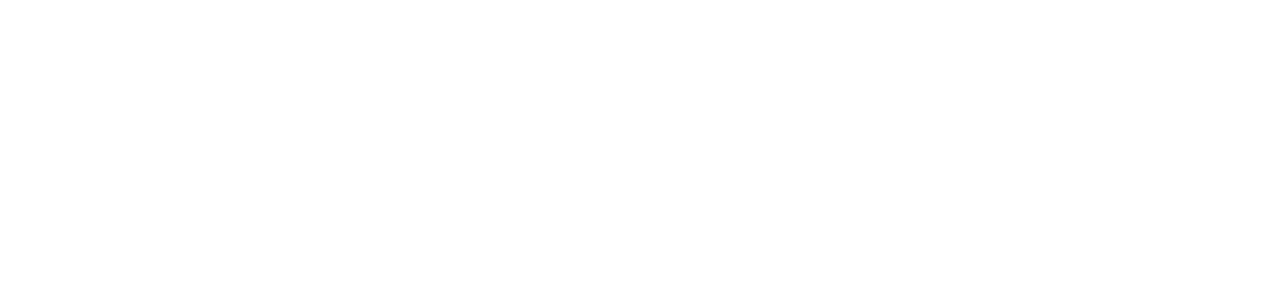
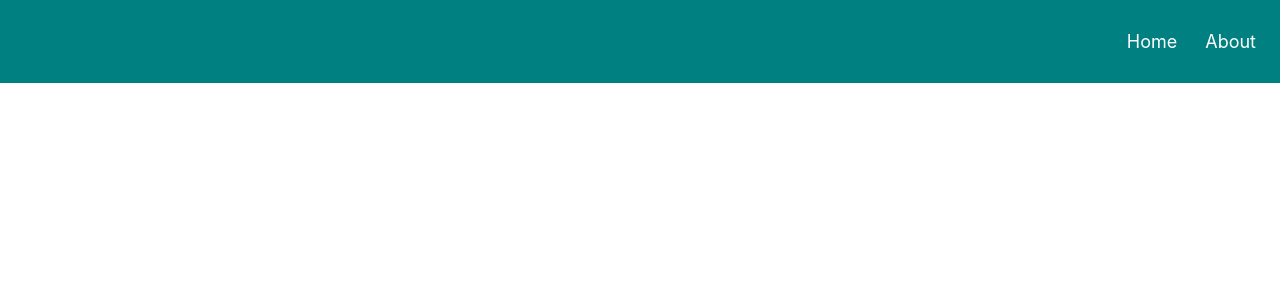
Before and after one commit to stmeem/tech-news, a Next.js app: page / in a window 1280 px wide. Shown: the top 300 px of the page. Built offline with nearby package versions, Linux system fonts and the light colour scheme.

Commit message:
Create nav component and link

```diff
--- a/components/Layout.js
+++ b/components/Layout.js
@@ -1,10 +1,14 @@
+import Nav from "./Nav";
 import styles from "../styles/Layout.module.css";
 
 const Layout = ({ children }) => {
   return (
-    <div className={styles.container}>
-      <main className={styles.main}>{children}</main>
-    </div>
+    <>
+    <Nav/>
+      <div className={styles.container}>
+        <main className={styles.main}>{children}</main>
+      </div>
+    </>
   );
 };
 
--- /dev/null
+++ b/components/Nav.js
@@ -0,0 +1,19 @@
+import Link from 'next/link'
+import navStyles from '../styles/Nav.module.css'
+
+const Nav = () => {
+  return (
+    <nav className={navStyles.nav}>
+        <ul>
+            <li>
+                <Link href='/'>Home</Link>
+            </li>
+            <li>
+                <Link href='/'>About</Link>
+            </li>
+        </ul>
+    </nav>
+  )
+}
+
+export default Nav
--- /dev/null
+++ b/styles/Nav.module.css
@@ -0,0 +1,34 @@
+/* NAVBAR STYLING STARTS */
+.nav {
+    display: flex;
+    align-items: center;
+    justify-content: flex-end;
+    padding: 10px;
+    background-color: teal;
+    color: #fff;
+   }
+
+   .nav ul {
+    display: flex;
+    justify-content: center;
+    align-items: center;
+    list-style: none;
+  }
+   .nav-links a {
+    color: #fff;
+   }
+
+   /* NAVBAR MENU */
+   .nav li {
+    display: flex;
+    gap: 1em;
+    font-size: 18px;
+   }
+   .nav li:hover {
+    background-color: #4c9e9e;
+    border-radius: 5px;
+    transition: 0.3s ease;
+   }
+   .nav li {
+    padding: 5px 14px;
+   }
```
